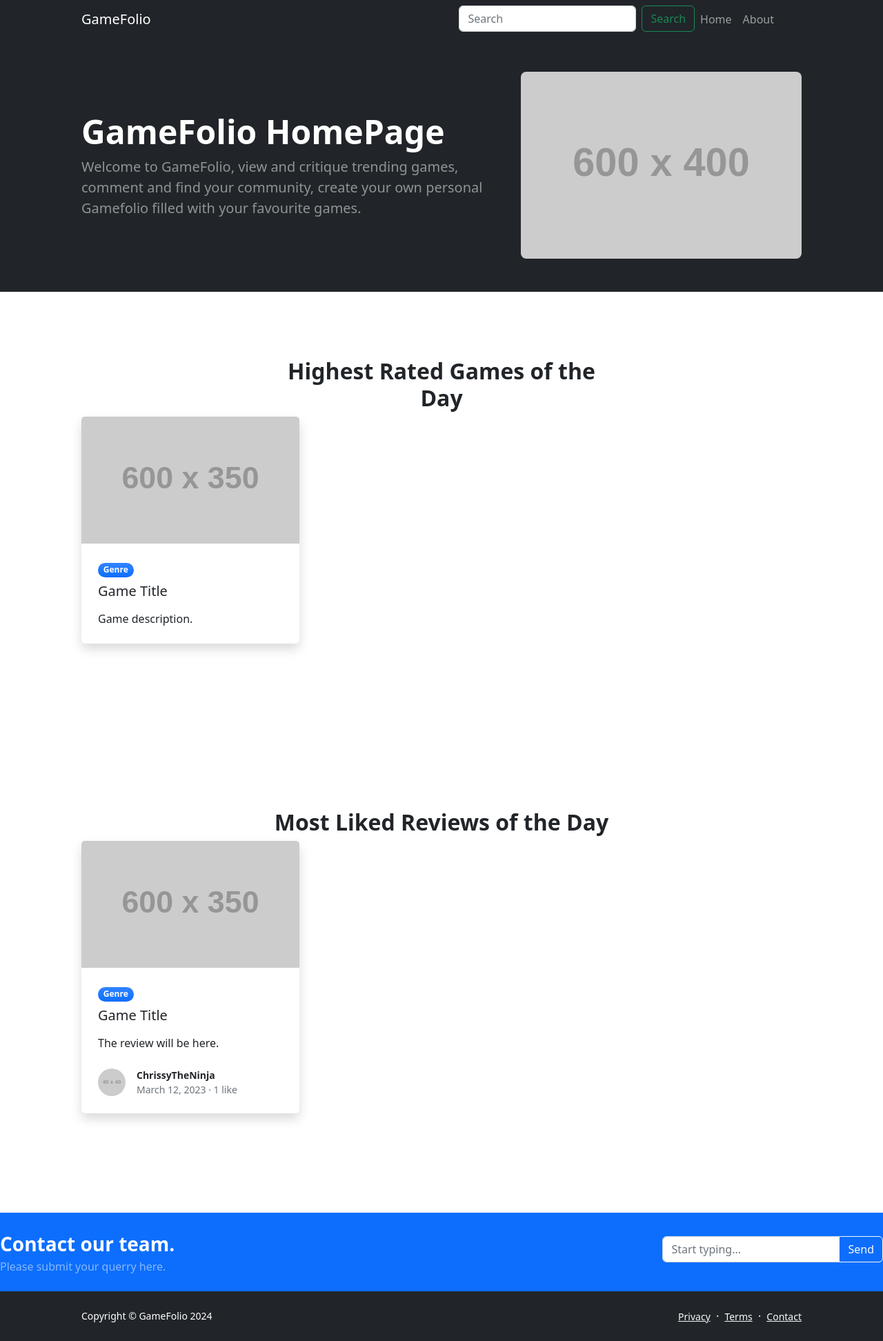
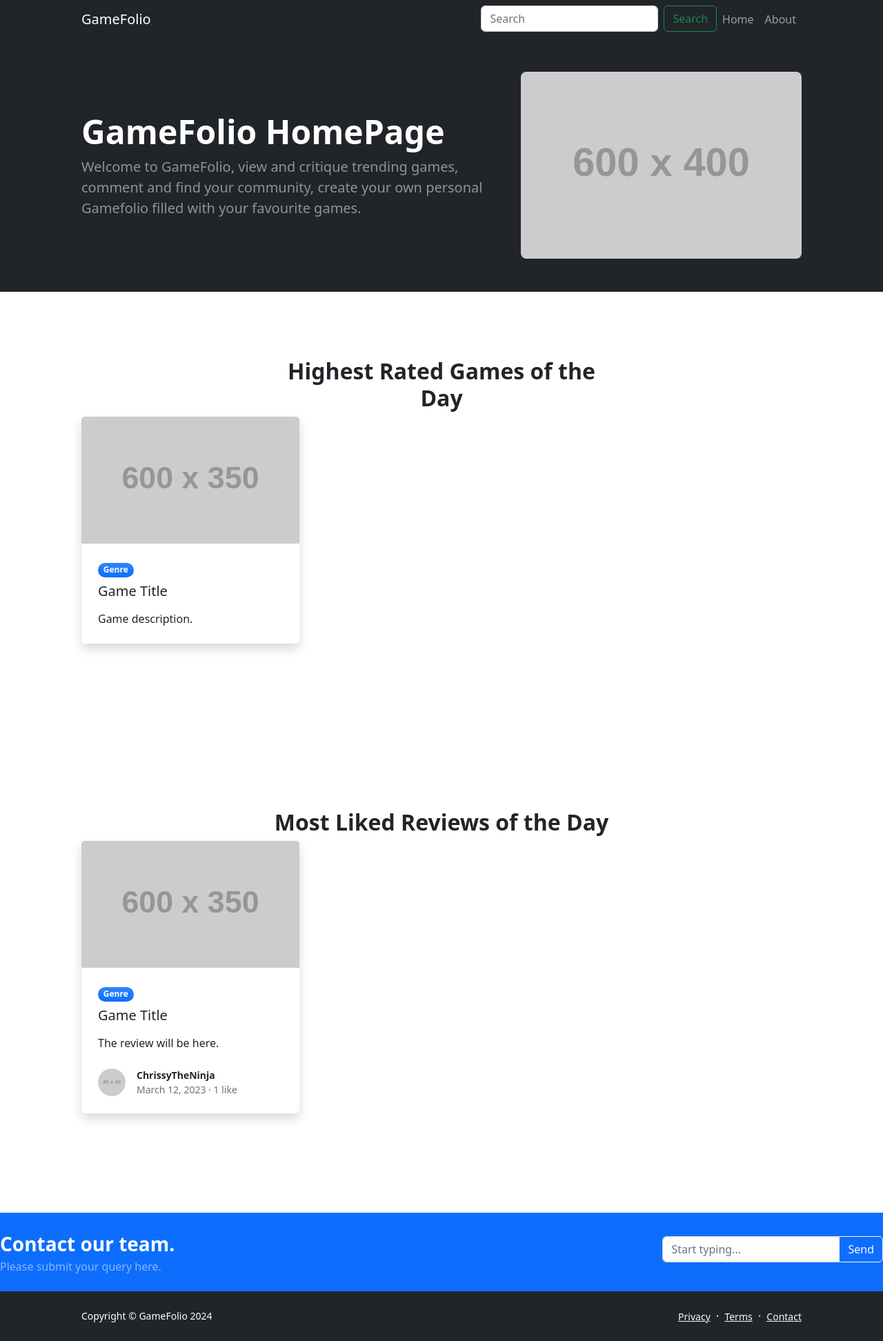
Before and after one commit to dhdylanhuang/gamefolio, a Django app: page / in a window 1280 px wide. Shown: the whole page at 69% size. Run offline with Django 3.2, Linux system fonts and the light colour scheme; grey boxes labelled with a size stand in for pictures from a placeholder-image service; some libraries are stand-ins or nearby versions.

Commit message:
Updated Base Syntax to look neater

```diff
--- a/templates/gamefolio_app/base.html
+++ b/templates/gamefolio_app/base.html
@@ -1,5 +1,6 @@
 <!DOCTYPE html>
 {% load staticfiles %}
+
 <html lang="en">
 <head>
     <meta charset="utf-8" />
@@ -10,7 +11,7 @@
     <link href="{% static 'images/favicon.ico' %}" rel="icon" >
 
     <title>
-            Gamefolio - {% block title_block%} {% endblock %}
+        Gamefolio - {% block title_block %} {% endblock %}
     </title>
 
     <!-- Bootstrap icons-->
@@ -18,16 +19,16 @@
 
     <!-- Core theme CSS (includes Bootstrap)-->
     <link href="{% static 'css/styles.css' %}" rel="stylesheet" />
-
 </head>
 <body class="d-flex flex-column h-100">
     <main class="flex-shrink-0">
-
         <!-- Navigation-->
         <nav class="navbar navbar-expand-lg navbar-dark bg-dark">
             <div class="container px-5">
                 <a class="navbar-brand" href="{% url 'gamefolio_app:index' %}">GameFolio</a>
-                    <button class="navbar-toggler" type="button" data-bs-toggle="collapse" data-bs-target="#navbarSupportedContent" aria-controls="navbarSupportedContent" aria-expanded="false" aria-label="Toggle navigation"><span class="navbar-toggler-icon"></span></button>
+                <button class="navbar-toggler" type="button" data-bs-toggle="collapse" data-bs-target="#navbarSupportedContent" aria-controls="navbarSupportedContent" aria-expanded="false" aria-label="Toggle navigation">
+                    <span class="navbar-toggler-icon"></span>
+                </button>
                 <div class="collapse navbar-collapse" id="navbarSupportedContent">
                     <ul class="navbar-nav ms-auto mb-2 mb-lg-0">
                         <!-- Search bar -->
@@ -39,22 +40,23 @@
                         </li>
                         <li class="nav-item"><a class="nav-link" href="{% url 'gamefolio_app:index' %}">Home</a></li>
                         <li class="nav-item"><a class="nav-link" href="{% url 'gamefolio_app:index' %}">About</a></li>
-                        <ul />
+                    </ul>
                 </div>
             </div>
         </nav>
-            {% block body_block%}
+
+        {% block body_block %}
         <!-- Main Body -->
         {% endblock %}
     </main>
 
-            <!-- Newsletter section-->
+    <!-- Contact section-->
     <div>
         <aside class="bg-primary py-4 mt-auto">
             <div class="d-flex align-items-center justify-content-between flex-column flex-xl-row text-center text-xl-start">
                 <div class="mb-4 mb-xl-0">
                     <div class="fs-3 fw-bold text-white">Contact our team.</div>
-                            <div class="text-white-50">Please submit your querry here.</div>
+                    <div class="text-white-50">Please submit your query here.</div>
                 </div>
                 <div class="ms-xl-4">
                     <div class="input-group mb-2">
@@ -65,7 +67,6 @@
             </div>
         </aside>
     </div>
-
 
     <!-- Footer-->
     <footer class="bg-dark py-4 mt-auto">
@@ -86,6 +87,6 @@
     <!-- Bootstrap core JS-->
     <script src="https://cdn.jsdelivr.net/npm/bootstrap@5.2.3/dist/js/bootstrap.bundle.min.js"></script>
     <!-- Core theme JS-->
-        <script src="js/scripts.js"></script>
+    <script src="{% static 'js/scripts.js' %}"></script>
 </body>
 </html>
```
Lines whose indentation alone changed are shown as unchanged.
